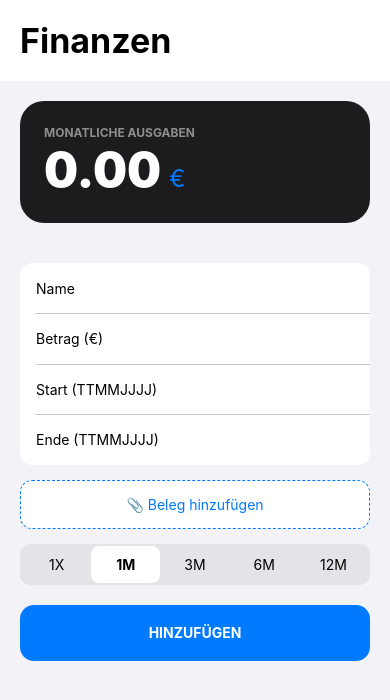
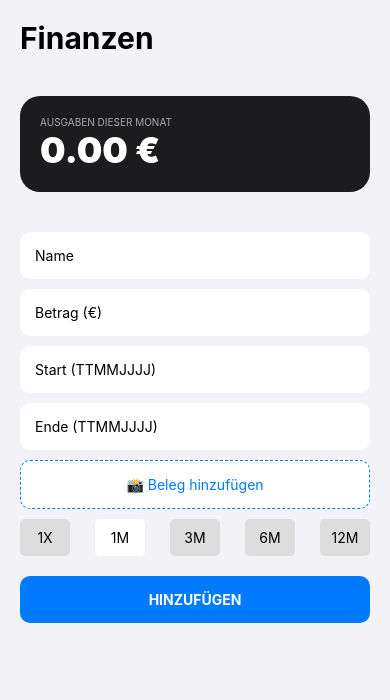
Before and after one commit to ozgur-glitch/Haushaltsbuch, a React Native app: screen / in a window 390 px wide. Shown: the top 700 px of the page. Built offline with nearby package versions, Linux system fonts and the light colour scheme.

Commit message:
Refactor App.js for clarity and style updates
Refactor code for better readability and structure, update alert messages, and adjust styles for consistency.

```diff
--- a/App.js
+++ b/App.js
@@ -17,70 +17,53 @@ import {
 import * as ImagePicker from 'expo-image-picker';
 
 export default function App() {
-  // Navigation State
+  // --- STATES (DEINE STRUKTUR) ---
   const [activeTab, setActiveTab] = useState('list');
-
-  // Form States
   const [name, setName] = useState('');
   const [amount, setAmount] = useState('');
   const [interval, setInterval] = useState(1);
   const [startDate, setStartDate] = useState('');
   const [endDate, setEndDate] = useState('');
   const [selectedImage, setSelectedImage] = useState(null);
-
-  // Data States
   const [claims, setClaims] = useState([]);
   const [expandedId, setExpandedId] = useState(null);
 
   const endDateRef = useRef(null);
 
-  // --- BILD-FUNKTIONEN ---
+  // --- BILD-LOGIK (ECHTE FUNKTION) ---
   const pickImage = async () => {
     const { status } = await ImagePicker.requestMediaLibraryPermissionsAsync();
     if (status !== 'granted') {
-      Alert.alert("Fehler", "Zugriff auf Galerie verweigert");
+      Alert.alert("Fehler", "Kein Zugriff auf Galerie");
       return;
     }
     const result = await ImagePicker.launchImageLibraryAsync({
-      mediaTypes: ImagePicker.MediaTypeOptions.Images,
-      allowsEditing: true,
-      aspect: [4, 3],
-      quality: 0.7,
+      allowsEditing: true, aspect: [4, 3], quality: 0.7,
     });
-    if (!result.canceled) {
-      setSelectedImage(result.assets[0].uri);
-    }
+    if (!result.canceled) setSelectedImage(result.assets[0].uri);
   };
 
   const takePhoto = async () => {
     const { status } = await ImagePicker.requestCameraPermissionsAsync();
     if (status !== 'granted') {
-      Alert.alert("Fehler", "Zugriff auf Kamera verweigert");
+      Alert.alert("Fehler", "Kein Zugriff auf Kamera");
       return;
     }
     const result = await ImagePicker.launchCameraAsync({
-      allowsEditing: true,
-      aspect: [4, 3],
-      quality: 0.7,
+      allowsEditing: true, aspect: [4, 3], quality: 0.7,
     });
-    if (!result.canceled) {
-      setSelectedImage(result.assets[0].uri);
-    }
+    if (!result.canceled) setSelectedImage(result.assets[0].uri);
   };
 
   const handleImagePress = () => {
-    Alert.alert(
-      "Beleg hinzufügen",
-      "Wähle eine Quelle aus:",
-      [
+    Alert.alert("Beleg", "Quelle wählen:", [
       { text: "Kamera", onPress: takePhoto },
       { text: "Galerie", onPress: pickImage },
       { text: "Abbrechen", style: "cancel" }
-      ]
-    );
+    ]);
   };
 
-  // --- LOGIK-FUNKTIONEN ---
+  // --- DATUMS-LOGIK (DEINE FUNKTIONEN) ---
   const handleDateInput = (text, setter, isStart = false) => {
     const cleaned = text.replace(/\D/g, '');
     let formatted = cleaned;
@@ -90,22 +73,19 @@ export default function App() {
       formatted = `${cleaned.slice(0, 2)}.${cleaned.slice(2, 4)}.${cleaned.slice(4, 8)}`;
     }
     setter(formatted);
-    if (isStart && cleaned.length === 8 && interval !== 0) {
-      endDateRef.current?.focus();
-    }
+    if (isStart && cleaned.length === 8 && interval !== 0) endDateRef.current?.focus();
   };
 
   const formatDate = (date) => {
-    const day = String(date.getDate()).padStart(2, '0');
-    const month = String(date.getMonth() + 1).padStart(2, '0');
-    const year = date.getFullYear();
-    return `${day}.${month}.${year}`;
+    const d = String(date.getDate()).padStart(2, '0');
+    const m = String(date.getMonth() + 1).padStart(2, '0');
+    return `${d}.${m}.${date.getFullYear()}`;
   };
 
   const parseDate = (str) => {
     if (!str) return null;
     const parts = str.split('.');
-    if (parts.length !== 3 || parts[2].length !== 4) return null;
+    if (parts.length !== 3) return null;
     const date = new Date(parts[2], parts[1] - 1, parts[0]);
     return isNaN(date.getTime()) ? null : date;
   };
@@ -114,29 +94,14 @@ export default function App() {
     let dates = [];
     let current = parseDate(startStr);
     if (!current) return [];
-
     if (months === 0) {
-      dates.push({
-        id: Math.random().toString(36).substr(2, 9),
-        dateObj: new Date(current),
-        dateString: formatDate(current),
-        value: val,
-        completed: false
-      });
+      dates.push({ id: Math.random().toString(36).substr(2, 9), dateObj: new Date(current), dateString: formatDate(current), value: val, completed: false });
       return dates;
     }
-
     let end = parseDate(endStr);
     if (!end || current > end) return [];
-
     while (current <= end) {
-      dates.push({
-        id: Math.random().toString(36).substr(2, 9),
-        dateObj: new Date(current),
-        dateString: formatDate(current),
-        value: val,
-        completed: false
-      });
+      dates.push({ id: Math.random().toString(36).substr(2, 9), dateObj: new Date(current), dateString: formatDate(current), value: val, completed: false });
       current.setMonth(current.getMonth() + months);
     }
     return dates;
@@ -157,114 +122,66 @@ export default function App() {
 
   const saveClaim = () => {
     const parsedStart = parseDate(startDate);
-    const parsedEnd = parseDate(endDate);
-    if (!name || !amount || !parsedStart || (interval !== 0 && !parsedEnd)) {
-      Alert.alert("Fehler", "Bitte alle Felder ausfüllen.");
+    if (!name || !amount || !parsedStart) {
+      Alert.alert("Fehler", "Bitte Name, Betrag und Startdatum prüfen.");
       return;
     }
     const newClaim = {
       id: Date.now().toString(),
       name,
       amount: parseFloat(amount).toFixed(2),
-      interval: interval === 0 ? 'Einmalig' : (interval === 1 ? 'Monatlich' : `Alle ${interval} Monate`),
+      interval: interval === 0 ? '1X' : `${interval}M`,
       dates: calculateRangeDates(startDate, endDate, interval, parseFloat(amount).toFixed(2)),
       image: selectedImage
     };
-    setClaims(prev => [newClaim, ...prev]);
+    setClaims([newClaim, ...claims]);
     setName(''); setAmount(''); setStartDate(''); setEndDate(''); setSelectedImage(null);
-  };
-
-  const toggleDateStatus = (claimId, dateId) => {
-    setClaims(prev => prev.map(c => {
-      if (c.id === claimId) {
-        return { ...c, dates: c.dates.map(d => d.id === dateId ? { ...d, completed: !d.completed } : d) };
-      }
-      return c;
-    }));
   };
 
   return (
     <SafeAreaView style={styles.container}>
       <StatusBar barStyle="dark-content" />
-      <KeyboardAvoidingView behavior={Platform.OS === "ios" ? "padding" : "height"} style={{ flex: 1 }}>
-
-        <View style={styles.header}>
-          <Text style={styles.headerTitle}>Finanzen</Text>
-        </View>
-
-        <View style={styles.topStatsArea}>
+      <KeyboardAvoidingView behavior="padding" style={{ flex: 1 }}>
+        <View style={styles.header}><Text style={styles.title}>Finanzen</Text></View>
         <View style={styles.vibrantCard}>
-            <Text style={styles.vibrantLabel}>MONATLICHE AUSGABEN</Text>
-            <View style={styles.valueContainer}>
-              <Text style={styles.vibrantValue}>{currentMonthSum}</Text>
-              <Text style={styles.currencySymbol}>€</Text>
-            </View>
-          </View>
+          <Text style={styles.label}>AUSGABEN DIESER MONAT</Text>
+          <Text style={styles.value}>{currentMonthSum} €</Text>
         </View>
 
         <FlatList
           data={claims}
           keyExtractor={(item) => item.id}
           ListHeaderComponent={
-            <View style={styles.formContainer}>
-              <View style={styles.inputGroup}>
+            <View style={styles.form}>
               <TextInput style={styles.input} placeholder="Name" value={name} onChangeText={setName} />
-                <View style={styles.divider} />
               <TextInput style={styles.input} placeholder="Betrag (€)" keyboardType="numeric" value={amount} onChangeText={setAmount} />
-                <View style={styles.divider} />
-                <TextInput style={styles.input} placeholder="Start (TTMMJJJJ)" keyboardType="numeric" maxLength={10} value={startDate} onChangeText={(t) => handleDateInput(t, setStartDate, true)} />
-                {interval !== 0 && (
-                  <>
-                    <View style={styles.divider} />
-                    <TextInput ref={endDateRef} style={styles.input} placeholder="Ende (TTMMJJJJ)" keyboardType="numeric" maxLength={10} value={endDate} onChangeText={(t) => handleDateInput(t, setEndDate)} />
-                  </>
-                )}
-              </View>
+              <TextInput style={styles.input} placeholder="Start (TTMMJJJJ)" keyboardType="numeric" value={startDate} onChangeText={(t) => handleDateInput(t, setStartDate, true)} />
+              {interval !== 0 && <TextInput ref={endDateRef} style={styles.input} placeholder="Ende (TTMMJJJJ)" keyboardType="numeric" value={endDate} onChangeText={(t) => handleDateInput(t, setEndDate)} />}
 
-              <TouchableOpacity style={styles.imagePickerBtn} onPress={handleImagePress}>
-                {selectedImage ? (
-                  <View style={{flexDirection: 'row', alignItems: 'center'}}>
-                    <Image source={{ uri: selectedImage }} style={{width: 30, height: 30, borderRadius: 5, marginRight: 10}} />
-                    <Text style={{color: '#007AFF'}}>✓ Beleg angehängt</Text>
-                  </View>
-                ) : (
-                  <Text style={{color: '#007AFF'}}>📎 Beleg hinzufügen</Text>
-                )}
+              <TouchableOpacity style={styles.imageBtn} onPress={handleImagePress}>
+                <Text style={{color: '#007AFF'}}>{selectedImage ? "✅ Beleg bereit" : "📸 Beleg hinzufügen"}</Text>
               </TouchableOpacity>
 
-              <View style={styles.segmentContainer}>
-                {[0, 1, 3, 6, 12].map((m) => (
-                  <TouchableOpacity key={m} style={[styles.segment, interval === m && styles.segmentActive]} onPress={() => setInterval(m)}>
-                    <Text style={[styles.segmentText, interval === m && styles.segmentTextActive]}>{m === 0 ? "1X" : `${m}M`}</Text>
+              <View style={styles.row}>
+                {[0, 1, 3, 6, 12].map(m => (
+                  <TouchableOpacity key={m} style={[styles.seg, interval === m && styles.segA]} onPress={() => setInterval(m)}>
+                    <Text>{m === 0 ? "1X" : `${m}M`}</Text>
                   </TouchableOpacity>
                 ))}
               </View>
-
-              <TouchableOpacity style={styles.highlightAddBtn} onPress={saveClaim}>
-                <Text style={styles.highlightAddBtnText}>HINZUFÜGEN</Text>
-              </TouchableOpacity>
+              <TouchableOpacity style={styles.addBtn} onPress={saveClaim}><Text style={{color: '#FFF', fontWeight: 'bold'}}>HINZUFÜGEN</Text></TouchableOpacity>
             </View>
           }
           renderItem={({ item }) => (
             <View style={styles.card}>
-              <TouchableOpacity style={styles.cardMain} onPress={() => setExpandedId(expandedId === item.id ? null : item.id)}>
-                <View style={{ flex: 1 }}>
-                  <Text style={styles.cardName}>{item.name}</Text>
-                  <Text style={styles.cardSub}>{item.interval} {item.image ? '• 📎' : ''}</Text>
-                </View>
-                <Text style={styles.cardAmount}>{item.amount} €</Text>
+              <TouchableOpacity onPress={() => setExpandedId(expandedId === item.id ? null : item.id)} style={styles.cardHeader}>
+                <Text style={{fontWeight: 'bold'}}>{item.name}</Text>
+                <Text>{item.amount} €</Text>
               </TouchableOpacity>
               {expandedId === item.id && (
-                <View style={styles.details}>
-                  {item.image && <Image source={{ uri: item.image }} style={styles.fullImage} />}
-                  {item.dates.map((d) => (
-                    <View key={d.id} style={styles.detailRow}>
-                      <TouchableOpacity style={styles.checkArea} onPress={() => toggleDateStatus(item.id, d.id)}>
-                        <View style={[styles.checkCircle, d.completed && styles.checkActive]} />
-                        <Text style={[styles.detailDate, d.completed && styles.strike]}>{d.dateString}</Text>
-                      </TouchableOpacity>
-                    </View>
-                  ))}
+                <View style={styles.cardDetail}>
+                  {item.image && <Image source={{ uri: item.image }} style={styles.img} />}
+                  {item.dates.map(d => <Text key={d.id}>{d.dateString}</Text>)}
                 </View>
               )}
             </View>
@@ -277,37 +194,20 @@ export default function App() {
 
 const styles = StyleSheet.create({
   container: { flex: 1, backgroundColor: '#F2F2F7' },
-  header: { padding: 20, backgroundColor: '#FFF' },
-  headerTitle: { fontSize: 34, fontWeight: 'bold' },
-  topStatsArea: { padding: 20 },
-  vibrantCard: { backgroundColor: '#1C1C1E', borderRadius: 24, padding: 24 },
-  vibrantLabel: { color: 'rgba(255,255,255,0.5)', fontSize: 12, fontWeight: '700' },
-  valueContainer: { flexDirection: 'row', alignItems: 'baseline' },
-  vibrantValue: { color: '#FFF', fontSize: 48, fontWeight: '900' },
-  currencySymbol: { color: '#007AFF', fontSize: 24, marginLeft: 8 },
-  formContainer: { padding: 20 },
-  inputGroup: { backgroundColor: '#FFF', borderRadius: 12, marginBottom: 15 },
-  input: { height: 50, paddingHorizontal: 16 },
-  divider: { height: 0.5, backgroundColor: '#C6C6C8', marginLeft: 16 },
-  imagePickerBtn: { padding: 15, backgroundColor: '#FFF', borderRadius: 12, marginBottom: 15, alignItems: 'center', borderWidth: 1, borderStyle: 'dashed', borderColor: '#007AFF' },
-  segmentContainer: { flexDirection: 'row', backgroundColor: '#E3E3E8', borderRadius: 10, padding: 2, marginBottom: 20 },
-  segment: { flex: 1, paddingVertical: 10, alignItems: 'center', borderRadius: 8 },
-  segmentActive: { backgroundColor: '#FFF' },
-  segmentText: { fontSize: 14 },
-  segmentTextActive: { fontWeight: 'bold' },
-  highlightAddBtn: { backgroundColor: '#007AFF', height: 56, borderRadius: 14, justifyContent: 'center', alignItems: 'center' },
-  highlightAddBtnText: { color: '#FFF', fontWeight: 'bold' },
-  card: { backgroundColor: '#FFF', borderBottomWidth: 0.5, borderBottomColor: '#C6C6C8' },
-  cardMain: { flexDirection: 'row', padding: 16, alignItems: 'center' },
-  cardName: { fontSize: 17, fontWeight: 'bold' },
-  cardSub: { fontSize: 13, color: '#8E8E93' },
-  cardAmount: { fontSize: 17, fontWeight: '600', marginRight: 10 },
-  details: { backgroundColor: '#F9F9F9', padding: 16 },
-  fullImage: { width: '100%', height: 200, borderRadius: 12, marginBottom: 15 },
-  detailRow: { flexDirection: 'row', paddingVertical: 8 },
-  checkArea: { flexDirection: 'row', alignItems: 'center' },
-  checkCircle: { width: 20, height: 20, borderRadius: 10, borderWidth: 1, borderColor: '#C6C6C8', marginRight: 10 },
-  checkActive: { backgroundColor: '#34C759', borderColor: '#34C759' },
-  detailDate: { fontSize: 15 },
-  strike: { textDecorationLine: 'line-through', color: '#AAA' }
+  header: { padding: 20 },
+  title: { fontSize: 30, fontWeight: 'bold' },
+  vibrantCard: { backgroundColor: '#1C1C1E', margin: 20, padding: 20, borderRadius: 20 },
+  label: { color: '#AAA', fontSize: 10 },
+  value: { color: '#FFF', fontSize: 36, fontWeight: '900' },
+  form: { padding: 20 },
+  input: { backgroundColor: '#FFF', padding: 15, borderRadius: 10, marginBottom: 10 },
+  imageBtn: { padding: 15, backgroundColor: '#FFF', borderRadius: 10, borderStyle: 'dashed', borderWidth: 1, borderColor: '#007AFF', alignItems: 'center', marginBottom: 10 },
+  row: { flexDirection: 'row', justifyContent: 'space-between', marginBottom: 20 },
+  seg: { padding: 10, backgroundColor: '#DDD', borderRadius: 5, width: 50, alignItems: 'center' },
+  segA: { backgroundColor: '#FFF' },
+  addBtn: { backgroundColor: '#007AFF', padding: 15, borderRadius: 10, alignItems: 'center' },
+  card: { backgroundColor: '#FFF', marginHorizontal: 20, marginBottom: 1, padding: 15 },
+  cardHeader: { flexDirection: 'row', justifyContent: 'space-between' },
+  cardDetail: { padding: 10, backgroundColor: '#F9F9F9' },
+  img: { width: '100%', height: 150, borderRadius: 10, marginTop: 10 }
 });
```
Lines whose indentation alone changed are shown as unchanged.
